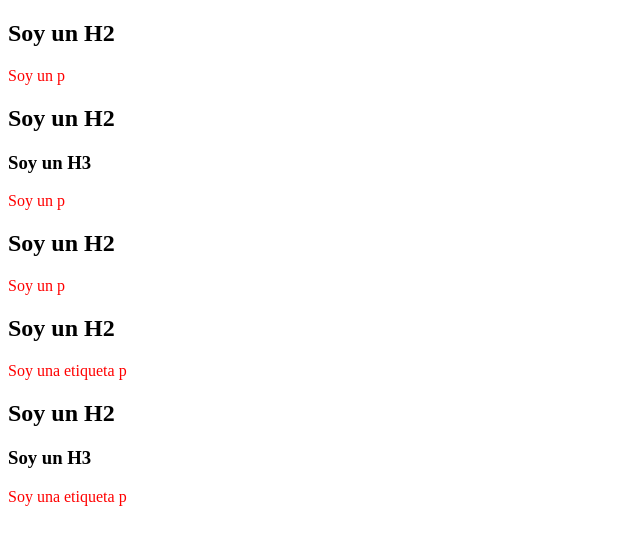
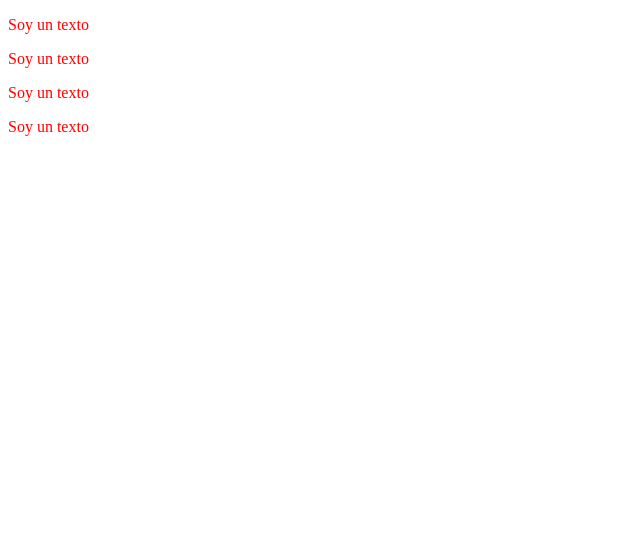
Before and after one commit to jorgearmas/HTML_CSS, a plain HTML site: page CSS/claseCombinadores/index.html in a window 1280 px wide. Shown: the whole page, without its empty margins (0-640 px from the left). Drawn offline with Linux system fonts and the light colour scheme.

Commit message:
Review of child and descendent combinator

```diff
--- a/CSS/claseCombinadores/index.html
+++ b/CSS/claseCombinadores/index.html
@@ -10,20 +10,18 @@
     </head>
     <body>
         <div>
-            <h2>Soy un H2</h2>
-            <p>Soy un p</p>
-            <h2>Soy un H2</h2>
-            <h3>Soy un H3</h3>
-            <p>Soy un p</p>
-            <h2>Soy un H2</h2>
-            <p>Soy un p</p>
-        </div>
-        <div>
-            <h2>Soy un H2</h2>
-            <p>Soy una etiqueta p</p>
-            <h2>Soy un H2</h2>
-            <h3>Soy un H3</h3>
-            <p>Soy una etiqueta p</p>
+            <article>
+                <p>Soy un texto</p>
+            </article>
+            <article>
+                <p>Soy un texto</p>
+            </article>
+            <section>
+                <div>
+                    <p>Soy un texto</p>
+                </div>
+            </section>
+            <p>Soy un texto</p>
         </div>
     </body>
 </html>
--- a/CSS/claseCombinadores/style.css
+++ b/CSS/claseCombinadores/style.css
@@ -1,11 +1,4 @@
-
-/*Aplicar fuente roja a todas las etiquetas p cercanas a h2*/
-/* h2 + p{
-    color: red;
-} */
-
-/*Aplicar fuente roja a todas las etiquetas p que tingan como hermano general a h2*/
-
-h2 ~ p {
+/*Agregar fuente roja a etiquetas p que sean hijas directas de div*/
+div p{
     color: red;
 }
```
